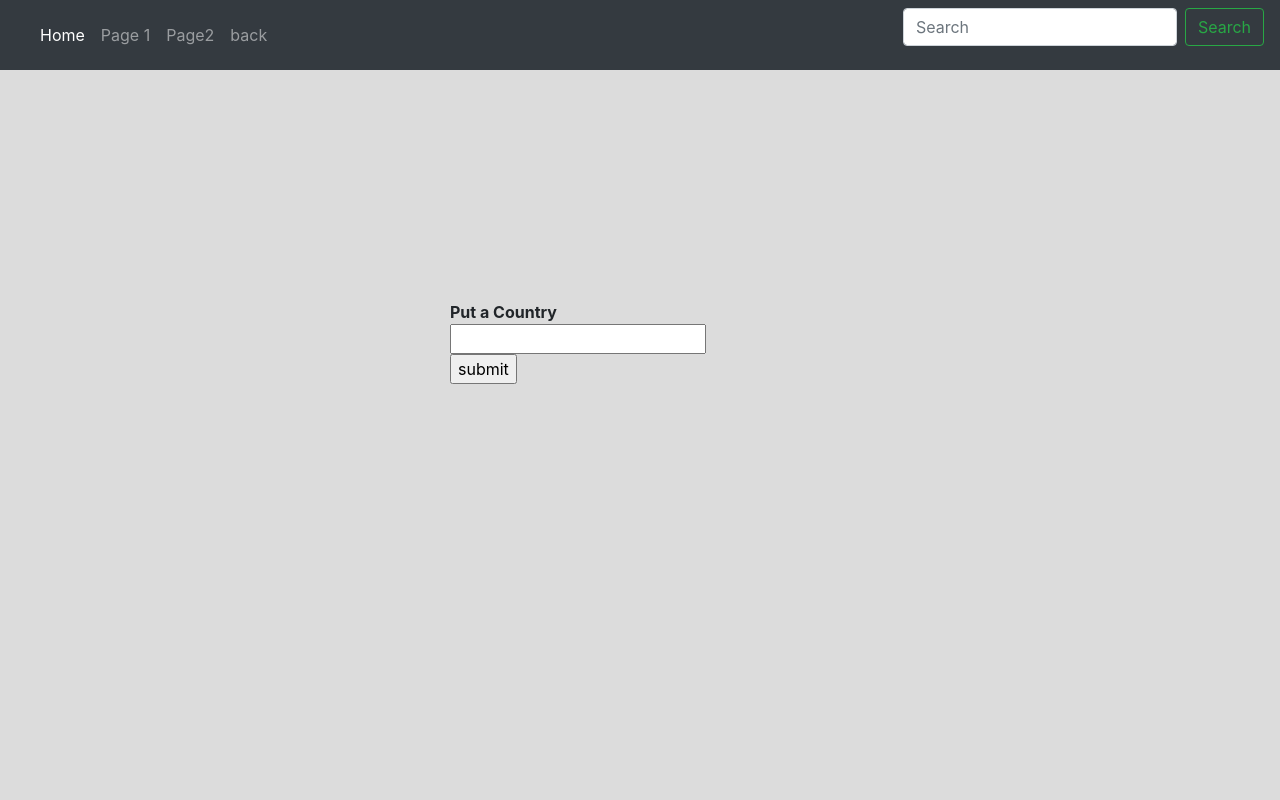
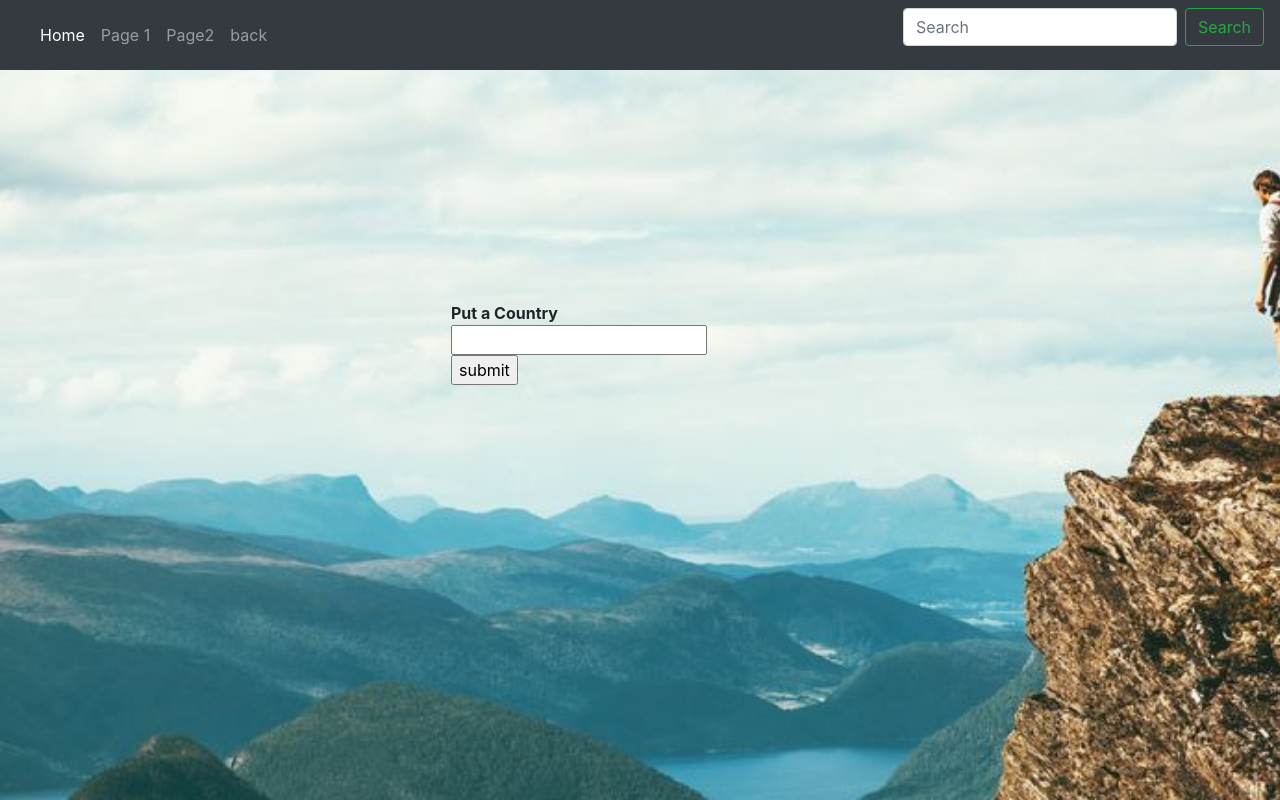
Before and after one commit to Rafaelsousaa/RafaelAlcantara-CA1, a PHP site: page /Page2.php in a window 1280 px wide. Run offline with PHP 8.4, Linux system fonts and the light colour scheme.

Commit message:
add some style for my page2
i added one photo for my page2, and edit css

```diff
--- a/Page2.php
+++ b/Page2.php
@@ -1,6 +1,7 @@
 <?php include('Header.php');?>
 <link rel="stylesheet" href="css/form.css">
-<body>
+
+<body class="img">
 
 <div class="form">
 <form action="Form.php" method = "POST">
--- a/css/form.css
+++ b/css/form.css
@@ -6,3 +6,11 @@ margin: 300px 0 0 450px;
 body{
     background-color: #DCDCDC;
 }
+.img{
+
+    background-image: url(../photos/rafael.jpg);
+    background-size: cover;
+    padding: 1px;
+    margin: 0px;
+
+    }
```
Also changed, not shown: Footer.php (+2 -13 lines), css/footer.css (added, +9 -0 lines).
